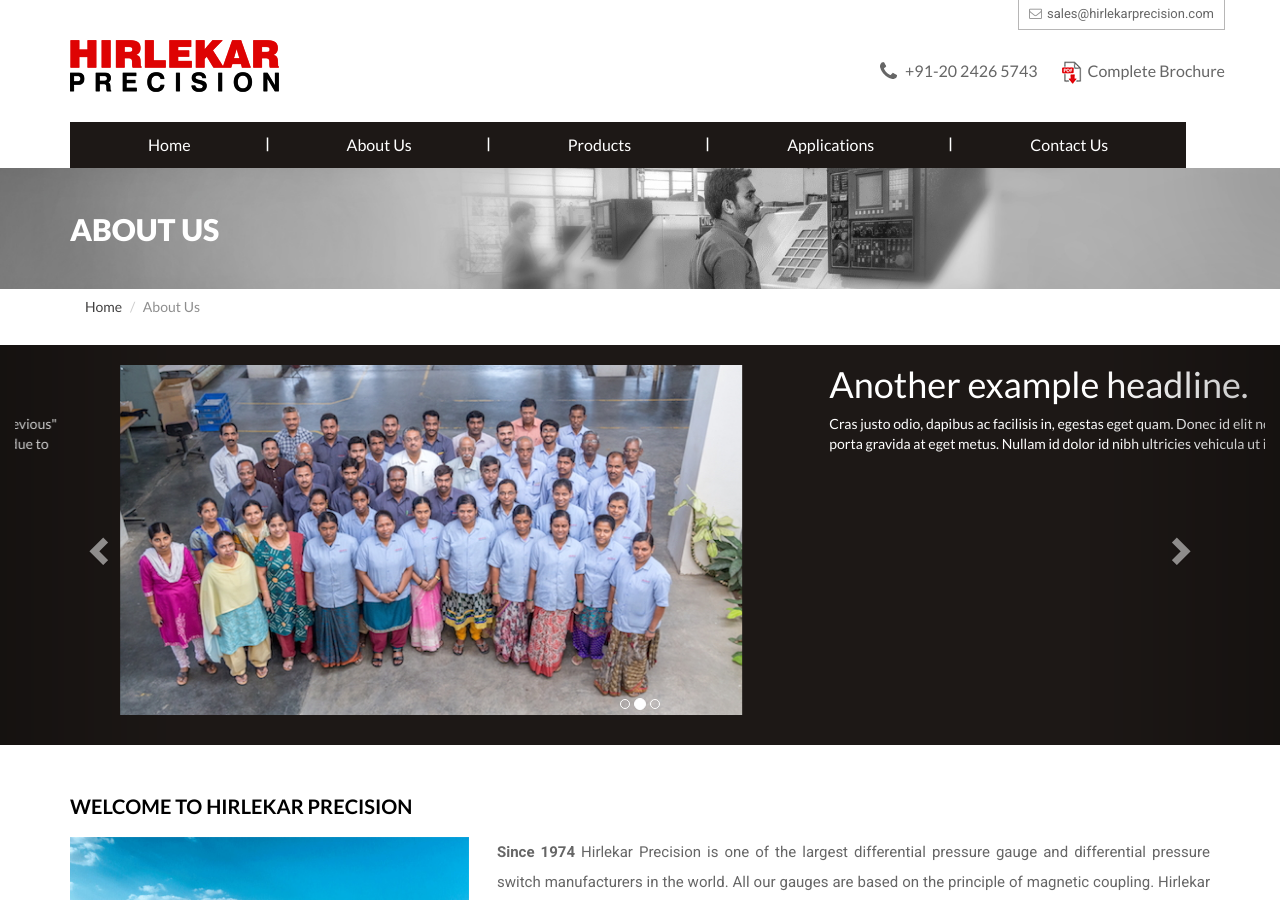
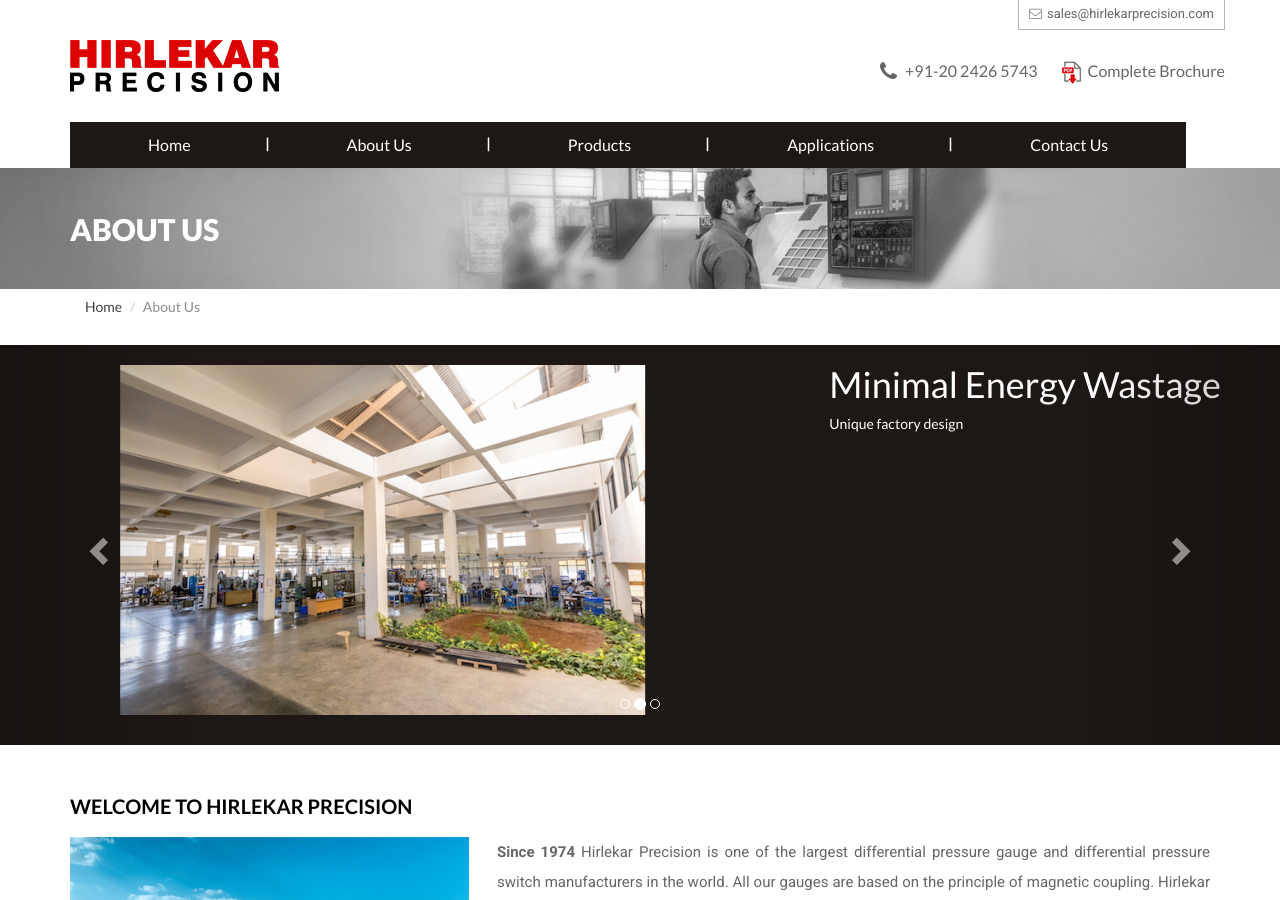
Before and after one commit to hirlekarprecision/hirlekarprecision.github.io, a Jekyll site: the page built from about.html, in a window 1280 px wide and 900 px high. Built offline with Jekyll 4.4.1, drawn with Linux system fonts in a browser that asks for light colours.

Commit message:
Added carousel images to about us page

```diff
--- a/about.html
+++ b/about.html
@@ -15,29 +15,101 @@
   <div class="carousel-inner" role="listbox">
     <div class="item active">
       <div class="col-md-6">
-        <img src="images/hirlekar-pricision-img.jpg" alt="Hirlekar Precision">
+        <img src="images/hirlekar-factory.jpg" alt="Hirlekar Precision">
       </div>
       <div class="col-md-5 col-md-offset-1">
-          <h1>Example headline.</h1>
-          <p>Note: If you're viewing this page via a <code>file://</code> URL, the "next" and "previous" Glyphicon buttons on the left and right might not load/display properly due to web browser security rules.</p>
+          <h1>World Class factory</h1>
+          <p>Manufacturing facility in Pune, INDIA</p>
       </div>
     </div>
     <div class="item">
       <div class="col-md-6">
-        <img src="images/hirlekar-team.jpg" alt="Hirlekar Precision">
+        <img src="images/hirlekar-natural lighting.jpg" alt="Hirlekar Precision">
       </div>
       <div class="col-md-5 col-md-offset-1">
-          <h1>Another example headline.</h1>
-          <p>Cras justo odio, dapibus ac facilisis in, egestas eget quam. Donec id elit non mi porta gravida at eget metus. Nullam id dolor id nibh ultricies vehicula ut id elit.</p>
+          <h1>Minimal Energy Wastage</h1>
+          <p>Unique factory design</p>
       </div>
     </div>
     <div class="item">
       <div class="col-md-6">
-        <img src="images/hirlekar-infrastructure.jpg" alt="Hirlekar Precision">
+        <img src="images/hirlekar-office.jpg" alt="Hirlekar Precision">
       </div>
       <div class="col-md-5 col-md-offset-1">
-          <h1>One more for good measure.</h1>
-          <p>Cras justo odio, dapibus ac facilisis in, egestas eget quam. Donec id elit non mi porta gravida at eget metus. Nullam id dolor id nibh ultricies vehicula ut id elit.</p>
+          <h1>Office</h1>
+          <p>Large administrative office</p>
+      </div>
+    </div>
+    <div class="item">
+      <div class="col-md-6">
+        <img src="images/hirlekar-shopfloor.jpg" alt="Hirlekar Precision">
+      </div>
+      <div class="col-md-5 col-md-offset-1">
+          <h1>Shopfloor</h1>
+          <p>Shopfloor</p>
+      </div>
+    </div>
+    <div class="item">
+      <div class="col-md-6">
+        <img src="images/hirlekar-vmc.jpg" alt="Hirlekar Precision">
+      </div>
+      <div class="col-md-5 col-md-offset-1">
+          <h1>Production-VMC Machinery</h1>
+          <p>VMC machinery from Haas (USA)</p>
+      </div>
+    </div>
+    <div class="item">
+      <div class="col-md-6">
+        <img src="images/hirlekar-cnc.jpg" alt="Hirlekar Precision">
+      </div>
+      <div class="col-md-5 col-md-offset-1">
+          <h1>Production-CNC Machinery</h1>
+          <p>CNC machinery from ACE (India)</p>
+      </div>
+    </div>
+    <div class="item">
+      <div class="col-md-6">
+        <img src="images/hirlekar-assembly.jpg" alt="Hirlekar Precision">
+      </div>
+      <div class="col-md-5 col-md-offset-1">
+          <h1>Assembly Department</h1>
+          <p>Assembly workstations</p>
+      </div>
+    </div>
+    <div class="item">
+      <div class="col-md-6">
+        <img src="images/hirlekar-testing and calibration.jpg" alt="Hirlekar Precision">
+      </div>
+      <div class="col-md-5 col-md-offset-1">
+          <h1>Calibration & Testing Department</h1>
+          <p>Each gauge is calibrated & tested before dispatch</p>
+      </div>
+    </div>
+    <div class="item">
+      <div class="col-md-6">
+        <img src="images/hirlekar-dispatch.jpg" alt="Hirlekar Precision">
+      </div>
+      <div class="col-md-5 col-md-offset-1">
+          <h1>Dispatch Department</h1>
+          <p>Dedicated dispatch department</p>
+      </div>
+    </div>
+    <div class="item">
+      <div class="col-md-6">
+        <img src="images/hirlekar-admin team.jpg" alt="Hirlekar Precision">
+      </div>
+      <div class="col-md-5 col-md-offset-1">
+          <h1>Core Team</h1>
+          <p>The core adminstrative team at Hirlekar Precision</p>
+      </div>
+    </div>
+    <div class="item">
+      <div class="col-md-6">
+        <img src="images/hirlekar-complete team.jpg" alt="Hirlekar Precision">
+      </div>
+      <div class="col-md-5 col-md-offset-1">
+          <h1>Entire Team</h1>
+          <p>The entire team at Hirlekar Precision guarantees you their best service at all times.</p>
       </div>
     </div>
   </div>
```
Also changed, not shown: images/hirlekar-admin team.JPG (added), images/hirlekar-assembly.JPG (added), images/hirlekar-cnc.jpg (added), images/hirlekar-complete team.JPG (added), images/hirlekar-dispatch.JPG (added), images/hirlekar-factory.jpg (added), images/hirlekar-natural lighting.JPG (added), images/hirlekar-office.JPG (added), images/hirlekar-shopfloor.JPG (added), images/hirlekar-testing and calibration.JPG (added), images/hirlekar-vmc.JPG (added).
